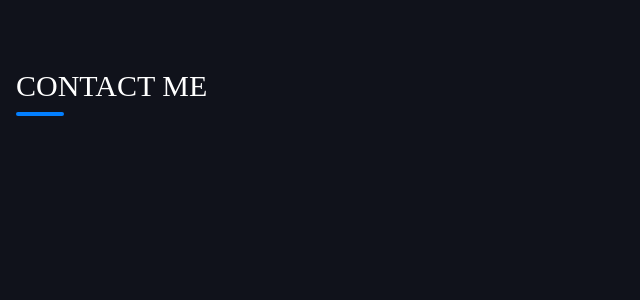
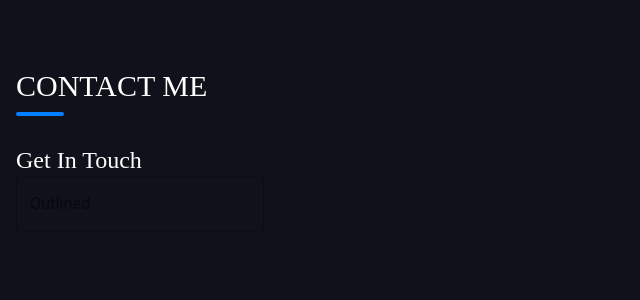
Before and after one commit to lucifer2355/portfolio-2, a Next.js app: page /contact in a window 1280 px wide. Shown: the top 300 px of the page, without its empty margins (0-640 px from the left). Built offline with nearby package versions, Linux system fonts and the light colour scheme; what tailwindcss-pseudo-elements would draw is missing.

Commit message:
add text field

```diff
--- a/pages/contact.jsx
+++ b/pages/contact.jsx
@@ -1,4 +1,5 @@
 import React from "react";
+import TextField from "@material-ui/core/TextField";
 
 import MobileDrawer from "../components/MobileDrawer";
 import Title from "../components/Title";
@@ -9,6 +10,18 @@ const contact = () => {
       <MobileDrawer />
       <div className='pl-4 pr-4 pt-1 mb-10'>
         <Title title='CONTACT ME' />
+
+        <div className='mt-10'>
+          <h1 className='text-2xl font-extralight'>Get In Touch</h1>
+
+          <div>
+            <TextField
+              id='outlined-basic'
+              label='Outlined'
+              variant='outlined'
+            />
+          </div>
+        </div>
       </div>
     </>
   );
```
